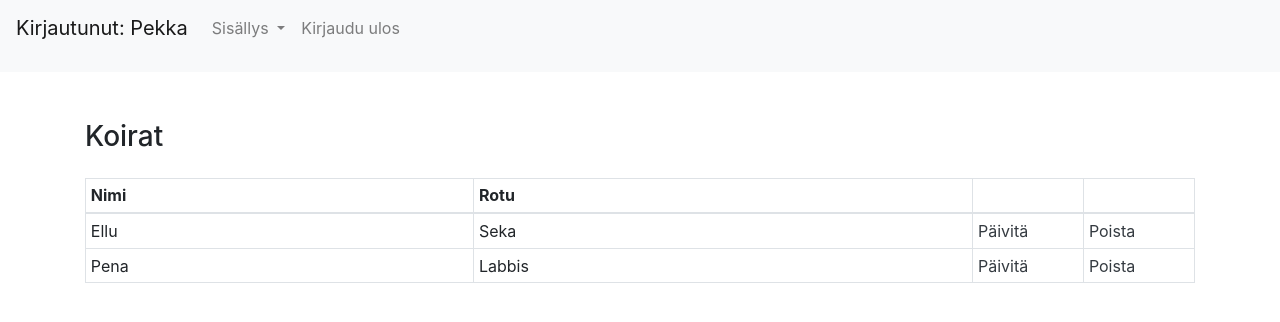
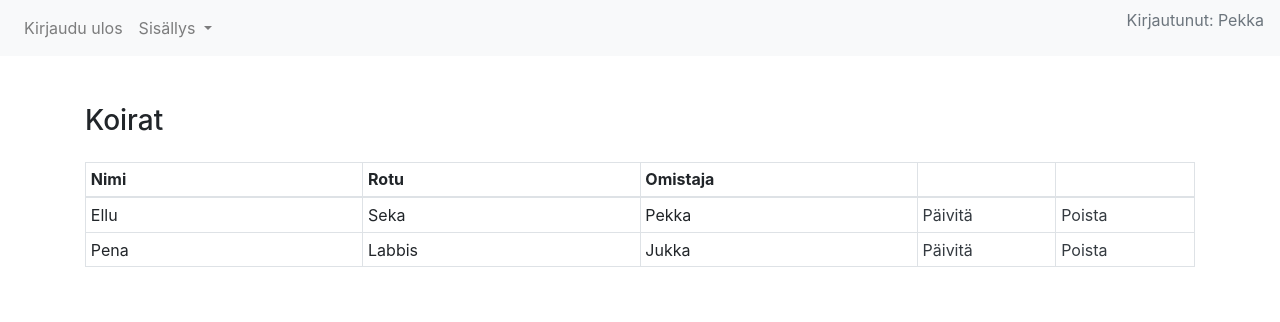
Before and after one commit to pekkalaine/agility-ilmo, a Flask app: page /dogs in a window 1280 px wide. Shown: the top 322 px of the page. Run offline with Flask 2, Linux system fonts and the light colour scheme; a user stored in the database is signed in; data comes from the database, SQL or seed files in the repository; both versions use the stored data as it was after the commit; some libraries are stand-ins or nearby versions.

Commit message:
Polkujen suojaaminen, käyttäjien lisääminen, viitteet käyttäjien ja koirien välillä sekä PostgreSQL-tuki lisätty

```diff
--- a/application/__init__.py
+++ b/application/__init__.py
@@ -1,10 +1,15 @@
 from flask import Flask
-
 app = Flask(__name__)
 
 from flask_sqlalchemy import SQLAlchemy
-app.config["SQLALCHEMY_DATABASE_URI"] = "sqlite:///dogs.db"
-app.config["SQLALCHEMY_ECHO"] = True
+
+import os
+
+if os.environ.get("HEROKU"):
+    app.config["SQLALCHEMY_DATABASE_URI"] = os.environ.get("DATABASE_URL")
+else:
+    app.config["SQLALCHEMY_DATABASE_URI"] = "sqlite:///dogs.db"
+    app.config["SQLALCHEMY_ECHO"] = True
 
 db = SQLAlchemy(app)
 
@@ -34,4 +39,7 @@ login_manager.login_message = "Please login to use this functionality."
 def load_user(user_id):
     return User.query.get(user_id)
 
-db.create_all()
+try:
+    db.create_all()
+except:
+    pass
--- a/application/auth/models.py
+++ b/application/auth/models.py
@@ -10,8 +10,10 @@ class User(db.Model):
                               onupdate=db.func.current_timestamp())
 
     name = db.Column(db.String(144), nullable=False)
-    username = db.Column(db.String(144), nullable=False)
+    username = db.Column(db.String(144), unique=True, nullable=False)
     password = db.Column(db.String(144), nullable=False)
+
+    tasks = db.relationship("Dog", backref='account', lazy=True)
 
     def __init__(self, name, username, password):
         self.name = name
--- a/application/dogs/models.py
+++ b/application/dogs/models.py
@@ -10,6 +10,9 @@ class Dog(db.Model):
     name = db.Column(db.String(200), nullable=False)
     race = db.Column(db.String(200), nullable=False)
 
+    account_id = db.Column(db.Integer, db.ForeignKey('account.id'),
+                           nullable=False)
+
     def __init__(self, name, race):
         self.name = name
         self.race = race
--- a/application/dogs/views.py
+++ b/application/dogs/views.py
@@ -1,20 +1,26 @@
+from flask import redirect, render_template, request, url_for
+from flask_login import login_required, current_user
+
 from application import app, db
-from flask import redirect, render_template, request, url_for
 from application.dogs.models import Dog
-
+from application.auth.models import User
 from application.dogs.forms import DogForm
 
+
 @app.route("/dogs", methods=["GET"])
+@login_required
 def dogs_index():
-    return render_template("dogs/list.html", dogs=Dog.query.all())
+    return render_template("dogs/list.html", dogs=Dog.query.all(), users=User.query.all())
 
 
 @app.route("/dogs/new/")
+@login_required
 def dogs_form():
     return render_template("dogs/new.html", form=DogForm())
 
 
 @app.route("/dogs/", methods=["POST"])
+@login_required
 def dogs_create():
     form = DogForm(request.form)
 
@@ -22,6 +28,7 @@ def dogs_create():
         return render_template("dogs/new.html", form=form)
 
     c = Dog(form.name.data, form.race.data)
+    c.account_id = current_user.id
 
     db.session().add(c)
     db.session().commit()
@@ -30,6 +37,7 @@ def dogs_create():
 
 
 @app.route('/delete/<int:id>')
+@login_required
 def delete(id):
     dog_to_delete = Dog.query.get_or_404(id)
 
@@ -40,6 +48,7 @@ def delete(id):
 
 
 @app.route('/update/<int:id>', methods=["GET", "POST"])
+@login_required
 def update(id):
     dog = Dog.query.get_or_404(id)
 
--- a/application/templates/dogs/list.html
+++ b/application/templates/dogs/list.html
@@ -1,7 +1,6 @@
 {% extends "layout.html" %}
 
 {% block body %}
-
 
     <div class="row justify-content-md-center mt-5">
 
@@ -11,8 +10,9 @@
             <table class="table table-sm table-bordered table-hover">
                 <thead>
                     <tr>
-                <th scope="col" style="width: 35%">Nimi</th>
-                <th scope="col" style="width: 45%">Rotu</th>
+                    <th scope="col" style="width: 20%">Nimi</th>
+                    <th scope="col" style="width: 20%">Rotu</th>
+                    <th scope="col" style="width: 20%">Omistaja</th>
                     <th scope="col" style="width: 10%"></th>
                     <th scope="col" style="width: 10%"></th>
                     </tr>
@@ -22,6 +22,11 @@
                 <tr>
                 <td>{{ dog.name }}</td>
                 <td>{{ dog.race }}</td>
+                <td>
+                    {% for user in users if user.id==dog.account_id %}
+                        {{ user.name }}
+                    {% endfor %}
+                </td>
                 <td><a href="/update/{{dog.id}}" class="text-dark">Päivitä</a></td>
                 <td><a href="/delete/{{dog.id}}" class="text-dark">Poista</a></td>
                 </tr>
--- a/application/templates/dogs/new.html
+++ b/application/templates/dogs/new.html
@@ -8,8 +8,7 @@
     <form method="POST" action="{{ url_for('dogs_create') }}">
 
       <h4 class="mb-4 mt-2">Lisää koira</h4>
-      <!-- <input type="text" class="w-50 mb-2" name="dog_name" placeholder="Koiran nimi"/>
-      <input type="text" class="w-50 mb-2" name="dog_race" placeholder="Koiran rotu"> -->
+
       <table>
         <tr>
           <td>
--- a/application/templates/layout.html
+++ b/application/templates/layout.html
@@ -10,25 +10,32 @@
 
   <body>
 
-    <nav class="navbar navbar-expand-lg navbar-light bg-light">
+    <nav class="navbar navbar-expand-sm navbar-light bg-light">
 
-      <button class="navbar-toggler" type="button" data-toggle="collapse" data-target="#navbarSupportedContent" aria-controls="navbarSupportedContent" aria-expanded="false" aria-label="Toggle navigation">
-        <span class="navbar-toggler-icon"></span>
-      </button>
-
-      <div class="collapse navbar-collapse" id="navbarSupportedContent">
         <ul class="navbar-nav mr-auto">
 
           <li class="nav-item">
 
-            {% if current_user.is_authenticated %}
-              <p class="navbar-brand"> Kirjautunut: {{ current_user.name }} </p>
-            {% else %}
+
+            {% if not current_user.is_authenticated %}
               <a class="nav-link" href="{{ url_for('auth_login') }}">Kirjaudu</a>
             {% endif %}
 
           </li>
 
+
+          {% if current_user.is_authenticated %}
+            <li class="nav-item">
+              <a class="nav-link" href="{{ url_for('auth_logout') }}">Kirjaudu ulos</a>
+            </li>
+          {% endif %}
+          {% if not current_user.is_authenticated %}
+          <li class="nav-item">
+            <a class="nav-link" href="{{ url_for('users_form') }}">Rekisteröidy</a>
+          </li>
+          {% endif %}
+
+          {% if current_user.is_authenticated %}
           <li class="nav-item dropdown">
             <a class="nav-link dropdown-toggle" href="#" id="navbarDropdown" role="button" data-toggle="dropdown" aria-haspopup="true" aria-expanded="false">
               Sisällys
@@ -41,21 +48,18 @@
 
             </div>
           </li>
-          {% if current_user.is_authenticated %}
-            <li class="nav-item">
-              <a class="nav-link" href="{{ url_for('auth_logout') }}">Kirjaudu ulos</a>
-            </li>
-          {% endif %}
-          {% if not current_user.is_authenticated %}
-          <li class="nav-item">
-            <a class="nav-link" href="{{ url_for('users_form') }}">Rekisteröidy</a>
-          </li>
           {% endif %}
 
         </ul>
-      </div>
+        <ul class="nav navbar-nav navbar-right">
+
+          {% if current_user.is_authenticated %}
+            <p class="text-muted"> Kirjautunut: {{ current_user.name }} </p>
+          {% endif %}
+        </ul>
+
+
     </nav>
-
 
     <div class="container" >
       {% block body %}
--- a/application/templates/users/update.html
+++ b/application/templates/users/update.html
@@ -2,17 +2,14 @@
 
 {% block body %}
 
-
             <div class="col-6 bg-light border mt-5">
                 <div class="form">
                     <form action="/users/update/{{user.id}}" method="POST">
-
                         <h4 class="mb-4 mt-2">Päivitä käyttäjän tietoja: {{user.name}}</h4>
                         <input type="text" class="w-50 mb-2" name="user_name" id="dog_name" value="{{user.name}}">
                         <input type="text" class="w-50 mb-2" name="user_username" id="dog_race" value="{{user.username}}">
                         <br>
                         <input type="submit" class="btn btn-light btn-sm mb-2 btn-outline-dark" value="Päivitä">
-
                     </form>
                 </div>
             </div>
--- a/requirements.txt
+++ b/requirements.txt
@@ -15,6 +15,7 @@ Jinja2==2.10
 lazy-object-proxy==1.4.3
 MarkupSafe==1.0
 mccabe==0.6.1
+psycopg2==2.8.4
 pycodestyle==2.5.0
 pyflakes==2.1.1
 pylint==2.4.4
```
Also changed, not shown: application/templates/auth/loginform.html (+9 -1 lines), application/templates/users/list.html (+12 -2 lines), application/users/views.py (+9 -2 lines), application/dogs.db. Lines whose indentation alone changed are shown as unchanged.
